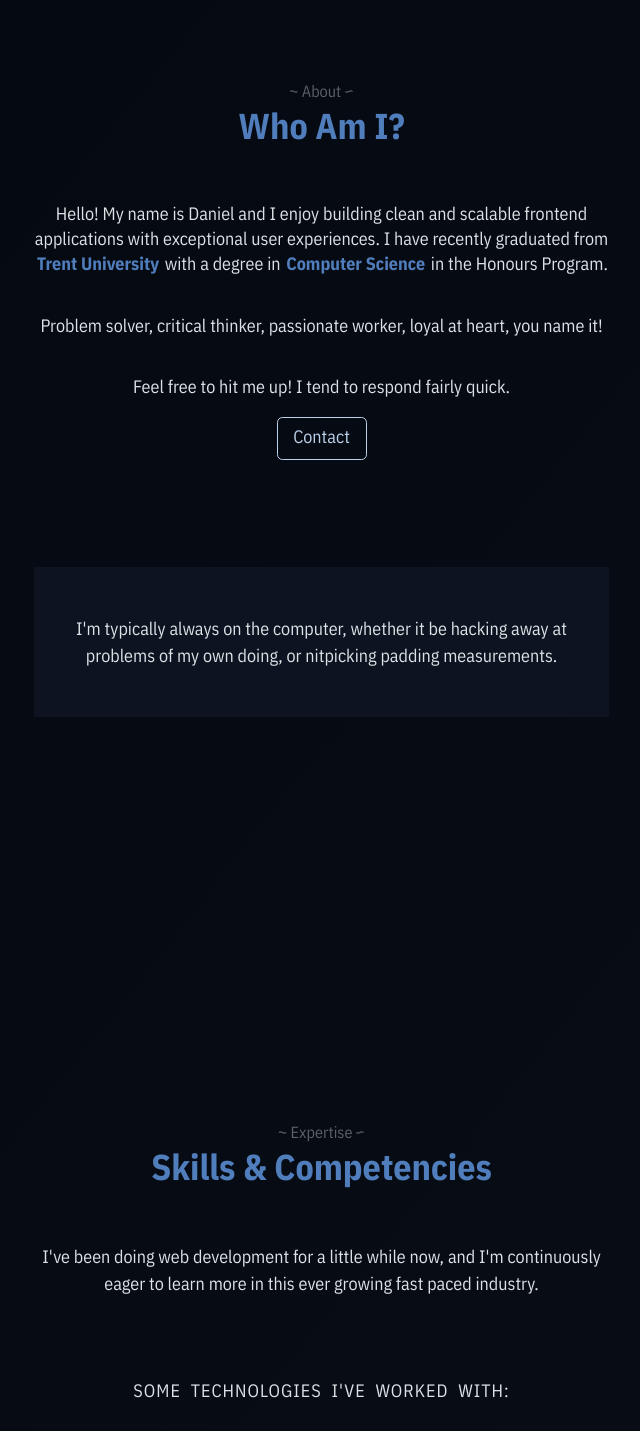
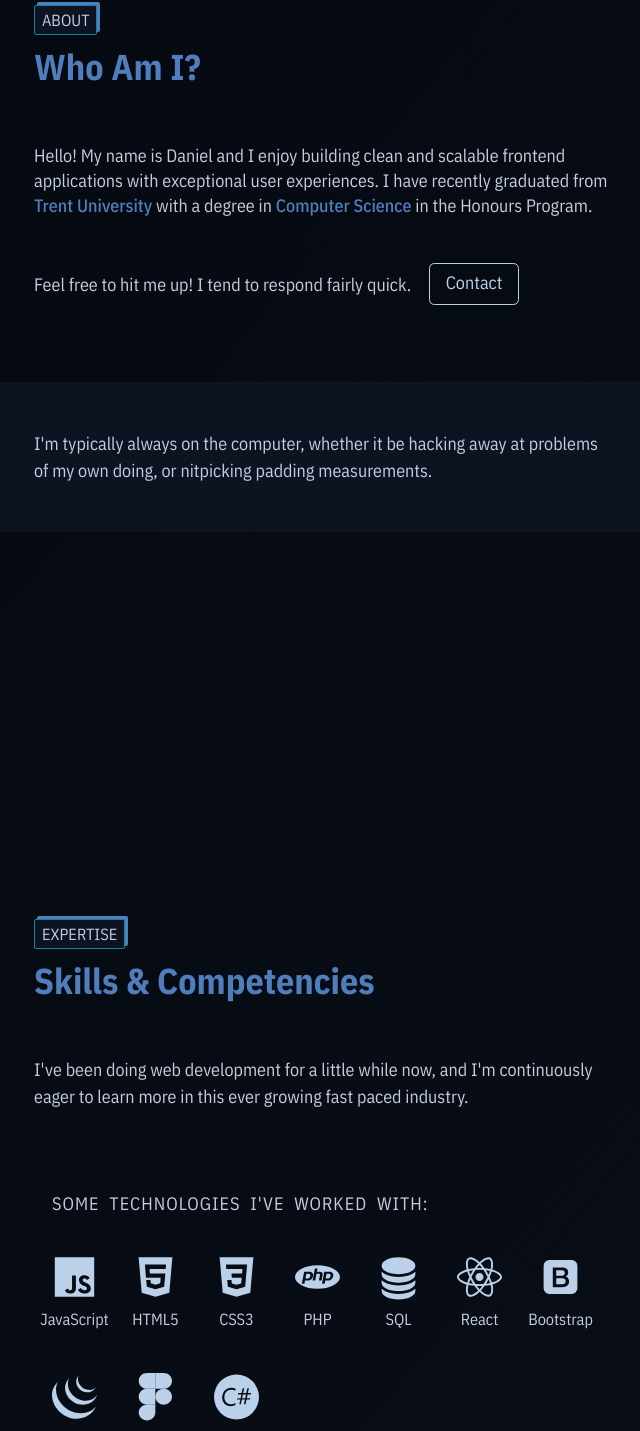
Before and after one commit to danielcj2/portfolio-v1, a React (Create React App) app: page / in a window 1280 px wide. Shown: the part 1028-2459 px from the top of the page, without its empty margins (38-678 px from the left). Built offline with nearby package versions, Linux system fonts and the light colour scheme; a web font is replaced by a local one.

Commit message:
css changes

```diff
--- a/src/components/About.js
+++ b/src/components/About.js
@@ -5,18 +5,17 @@ import { scrollWidthOffset } from "./Functions";
 const About = () => {
   return (
     <div className="section d-flex flex-column justify-content-center">
-      <div className="about text-center" id="about">
+      <div className="about text-left" id="about">
         <SectionHeading head="About" title="Who Am I?"/>
         <p>Hello! My name is Daniel and I enjoy building clean and scalable frontend applications with exceptional user experiences. I have recently graduated from <a className="underline-slide" href="https://www.trentu.ca/" target="_blank" rel="noopener noreferrer">Trent University</a> with a degree in <a className="underline-slide" href="https://www.trentu.ca/durham/academics/degrees-and-programs/computer-science-bsc" target="_blank" rel="noopener noreferrer">Computer Science</a> in the Honours Program.</p>
-        <p>Problem solver, critical thinker, passionate worker, loyal at heart, you name it!</p>
-        <p>Feel free to hit me up! I tend to respond fairly quick.</p>
-        <HashLink className="contact-btn curtain text-center" to="/#contact" scroll={scrollWidthOffset}>Contact</HashLink>
-          <div className="flippable-container">
-            <div className="flippable-card">
-              <div className="face face-front d-flex flex-column justify-content-center">I'm typically always on the computer, whether it be hacking away at problems of my own doing, or nitpicking padding measurements.</div>
-              <div className="face face-top d-flex flex-column justify-content-center">Self proclaimed gaming enthusiast and avid show watcher.</div>
-            </div>
+        {/* <p>Problem solver, critical thinker, passionate worker, loyal at heart, you name it!</p> */}
+        <p className="d-flex align-items-center flex-wrap">Feel free to hit me up! I tend to respond fairly quick. <HashLink className="contact-btn curtain text-center" to="/#contact" scroll={scrollWidthOffset}>Contact</HashLink></p>
+        <div className="flippable-container">
+          <div className="flippable-card">
+            <div className="face face-front d-flex flex-column justify-content-center">I'm typically always on the computer, whether it be hacking away at problems of my own doing, or nitpicking padding measurements.</div>
+            <div className="face face-top d-flex flex-column justify-content-center">Self proclaimed gaming enthusiast and avid show watcher. I go outside sometimes.</div>
           </div>
+        </div>
       </div>
     </div>
   )
--- a/src/components/Contact.js
+++ b/src/components/Contact.js
@@ -5,11 +5,11 @@ import { IoMdMail } from "react-icons/io";
 const Contact = () => {
   return (
     <>
-      <hr />
+      <hr className="hr-section-break"/>
       <div className="section d-flex flex-row align-items-stretch justify-content-center">
         <div className="flex-fill">
           <div className="section-heading">Get in Touch</div>
-          <h2>I'd love to hear from you.</h2>
+          <h2 className="section-title">I'd love to hear from you.</h2>
           <div className="email-fill">
             <h5>Got a question, or just want to say hello?</h5>
             <h6>CONTACT</h6>
--- a/src/components/DarkMode.js
+++ b/src/components/DarkMode.js
@@ -6,7 +6,7 @@ const DarkMode = createGlobalStyle`
         --bg-secondary: #0D1320;
         --bg-tertiary: #507DBC;
         --bg-tertiary-rgb: 80, 125, 188;
-        --font-primary: #DAE3E5;
+        --font-primary: #c5cde0;
         --font-secondary: #A1C6EA;
         --font-tertiary: #BBD1EA;
         --border-font-tertiary-rgb: 187,209,234;
--- a/src/components/Expertise.js
+++ b/src/components/Expertise.js
@@ -76,12 +76,12 @@ const Expertise = () => {
 
   return (
     <div className="section d-flex flex-column justify-content-center">
-      <div className="expertise text-center" id="expertise">
+      <div className="expertise text-left" id="expertise">
         <SectionHeading head="Expertise" title="Skills & Competencies" />
         <p>I've been doing web development for a little while now, and I'm continuously eager to learn more in this ever growing fast paced industry.</p>
         <div className="skills-container">
           <p>SOME TECHNOLOGIES I'VE WORKED WITH:</p>
-          <div className="skills d-flex flex-wrap justify-content-center">
+          <div className="skills d-flex flex-wrap ">
             {techItems.map((item, index) => (<div className="skill" key={index}><Icon svgPath={item.icon} styleTrue={item.styleTrue} iconName={item.name}/></div>))}
           </div>
         </div>
--- a/src/components/Projects.js
+++ b/src/components/Projects.js
@@ -6,7 +6,6 @@ const Projects = () => {
   return (
     <>
       <div className="section center d-flex flex-column justify-content-center">
-        <hr />
         <div className="projects text-center" id="projects">
           {/* <div className="gradient__wrapper d-flex justify-content-around">
             <div className="gradient">
--- a/src/css/app.css
+++ b/src/css/app.css
@@ -171,7 +171,7 @@ header{
 .section{
   min-height: 850px;
   padding: 0 var(--indent);
-  margin-bottom: 150px;
+  margin-bottom: 50px;
   transition: padding 0.3s ease-out;
 }
 
@@ -338,12 +338,18 @@ a{
 }
 
 .section-heading{
-  opacity: 0.4;
+  display: inline-block;
+  text-transform: uppercase;
+  background-color: var(--bg-secondary);
+  border: solid 1px var(--stroke-secondary);
+  box-shadow: 3px -3px 0 0 var(--bg-tertiary);
+  padding: 2px 7px;
+  border-radius: 2px;
   font-size: 0.9rem;
-  user-select: none;
+  margin-bottom: 10px;
 }
 
-.section-heading::before, .section-heading::after{
+/* .section-heading::before, .section-heading::after{
   display: inline-block;
   padding: 0 3px;
   font-size: 1rem;
@@ -352,9 +358,9 @@ a{
 
 .section-heading::after{
   transform: scale(-1, 1);
-}
+} */
 
-.section>div>h2{
+.section-title{
   color: var(--bg-tertiary);
   font-size: clamp(1.5rem, 5vw, 2rem);
   font-weight: 700;
@@ -372,25 +378,25 @@ p{
 }
 
 .underline-slide{
+  position: relative;
   display: inline-block;
-  position: relative;
   color: var(--bg-tertiary);
-  font-weight: 700;
-  padding: 0 0.1rem;
-  margin-bottom: -0.35rem;
+  font-weight: 500;
+  margin-bottom: -8px;
   overflow: hidden;
 }
 
 .underline-slide::after{
   content: '';
-  position: absolute;
-  bottom: 0;
+  position: relative;
+  display: block;
   left: 0;
+  bottom: 0.2rem;
   width: 100%;
-  height: 0.2rem;
+  height: 2px;
   background-color: var(--stroke-secondary);
   transform: translate3d(-101%, 0, 0);
-  transition:  transform 0.3s linear;
+  transition:  transform 0.2s linear;
 }
 
 .underline-slide:hover::after, .underline-slide:focus::after{
@@ -398,12 +404,13 @@ p{
 }
 
 .contact-btn{
-  margin: 0;
+  margin: 0.5rem 1rem;
 }
 
 .flippable-container{
-  width: 100%;
-  margin-top: 100px;
+  display: inline-block;
+  width: calc(100% + var(--indent) * 2);
+  margin: 50px calc(var(--indent) * -1);
 }
 
 .flippable-card{
@@ -429,7 +436,7 @@ p{
   color: var(--font-primary);
   position:absolute;
   backface-visibility:hidden;
-  padding: 20px;
+  padding: 10px var(--indent);
 }
 
 .face-front{
@@ -445,12 +452,15 @@ p{
 
 .skills-container{
   margin-top: 80px;
+
+  --svg-width: 45px;
 }
 
 .skills-container>p{
   word-spacing: 5px;
   letter-spacing: 1px;
   margin-bottom: 1rem;
+  margin-left: calc(var(--svg-width) / 2.5);
 }
 
 .skill{
@@ -459,8 +469,8 @@ p{
 }
 
 .skill>div>svg{
-  width: 55px;
-  height: 55px;
+  width: var(--svg-width);
+  height: calc(var(--svg-width) + 3px);
   shape-rendering: geometricPrecision;
   transition: color 0.5s ease-out;
 }
@@ -705,9 +715,8 @@ p{
 }
 
 .email-fill>h5{
-  color: var(--font-tertiary);
   font-weight: 300;
-  font-size: clamp(1rem, 2vw, 1.2rem);
+  font-size: clamp(1rem, 2vw, 1.1rem);
   word-spacing: 0.1rem;
   margin-bottom: 50px;
   opacity: 0.8;
@@ -857,16 +866,16 @@ footer > *{
   margin-top: 1rem;
 }
 
-.section hr{
-  margin-bottom: 150px;
-}
-
 hr {
   margin: 20px 0;
   height: 1px;
   border: none;
   background: -moz-linear-gradient(left,  transparent 0%, var(--hr-break) 50%, transparent 100%);
   background: -webkit-linear-gradient(left,  transparent 0%,var(--hr-break) 50%,transparent 100%);
+}
+
+.hr-section-break{
+  margin: 100px;
 }
 
 .footer-nav{
@@ -877,11 +886,11 @@ hr {
 .footer-nav>a{
   font-size: 0.85rem;
   margin: 0 1rem;
-  color: rgba(var(--border-font-tertiary-rgb), 0.8);
+  color: var(--font-primary);
 }
 
 .footer-nav>a:hover{
-  color: var(--font-primary);
+  opacity: 0.5;
 }
 
 .socials > *{
@@ -943,11 +952,14 @@ hr {
 }
 
 @media(max-width: 600px){
+  .theme-change-btn{
+    border: solid 0.15rem var(--bg-tertiary);
+  }
+
   .star{
     font-size: 1.2rem;
     transform: scale(0.8);
     background-color: var(--bg-main);
-    z-index: 10 !important;
   }
 
   .star:before{
@@ -955,17 +967,16 @@ hr {
     -webkit-transform: rotate(15deg);
   }
 
+  .contact-btn{
+    margin: 1rem 5rem 0 0;
+  }
+
   .flippable-card{
     --card-height: 115px;
   }
 
   .face{
-    padding: 15px;
     font-size: 0.93rem;
-  }
-
-  .theme-change-btn{
-    border: solid 0.15rem var(--bg-tertiary);
   }
 
   .intro>h1{
@@ -976,9 +987,29 @@ hr {
     margin-left: 4px;
   }
 
-  .skill>div>svg{
-    width: 35px;
-    height: 35px;
+  .skills-container{
+    --svg-width: 30px;
+  }
+
+  .skills-container>p{
+    margin-left: 0;
+    text-align: center;
+  }
+
+  .skills{
+    justify-content: center;
+  }
+
+  .skill-text{
+    font-size: 0.8rem;
+  }
+
+  .slick-slide{
+    margin: 0;
+  }
+
+  .hr-section-break{
+    margin: 50px;
   }
 
   .send-btn{
@@ -1115,10 +1146,6 @@ hr {
     flex-flow: column !important;
   }
 
-  .section:has(.contact) div>.section-heading{
-    margin-bottom: 5px;
-  }
-
   .email-fill{
     margin-bottom: 50px;
   }
```
